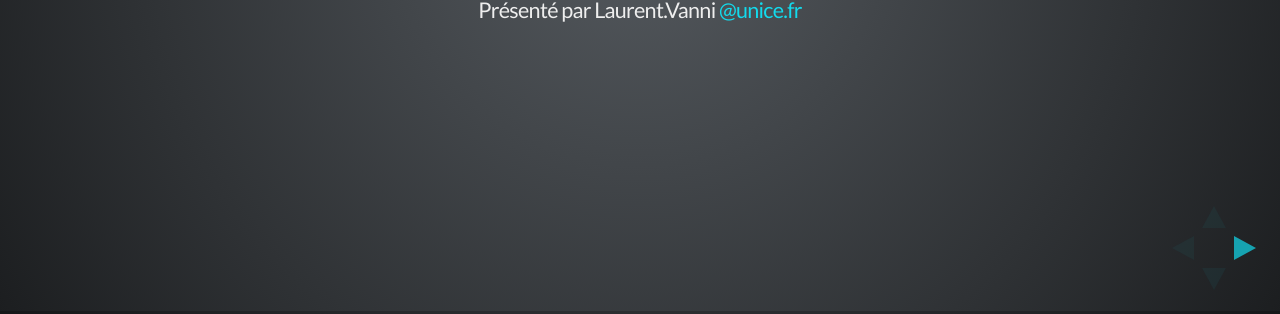
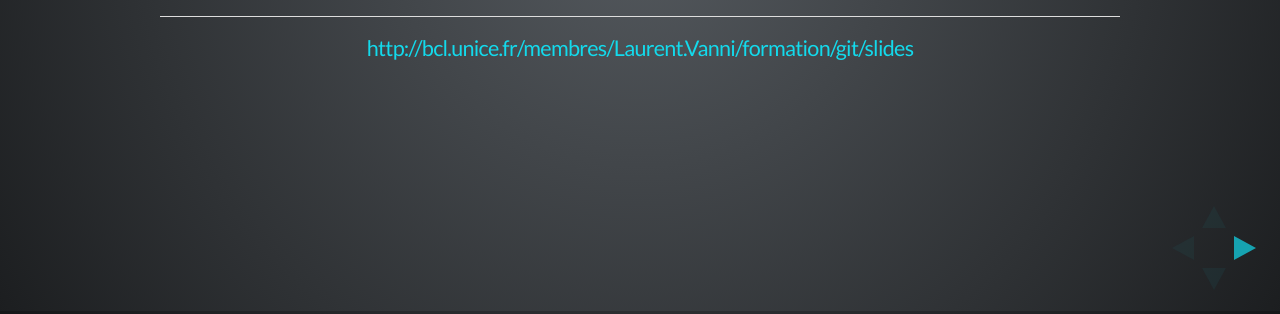
Before and after one commit to lvanni/formationGIT, a website: page index.html in a window 1280 px wide. Shown: the part 486-800 px from the top of the page. Drawn offline with Linux system fonts and the light colour scheme.

Commit message:
NEW: adding link (first slide)

```diff
--- a/index.html
+++ b/index.html
@@ -50,6 +50,8 @@
 					<p>
 						<small>Présenté par Laurent.Vanni <a href="mailto:lvanni@unice.fr">@unice.fr</a></small>
 					</p>
+					<hr />
+					<small><a href="http://bcl.unice.fr/membres/Laurent.Vanni/formation/git/slides" target="blank">http://bcl.unice.fr/membres/Laurent.Vanni/formation/git/slides</a></small>
 				</section>
 
 				<section>
```
